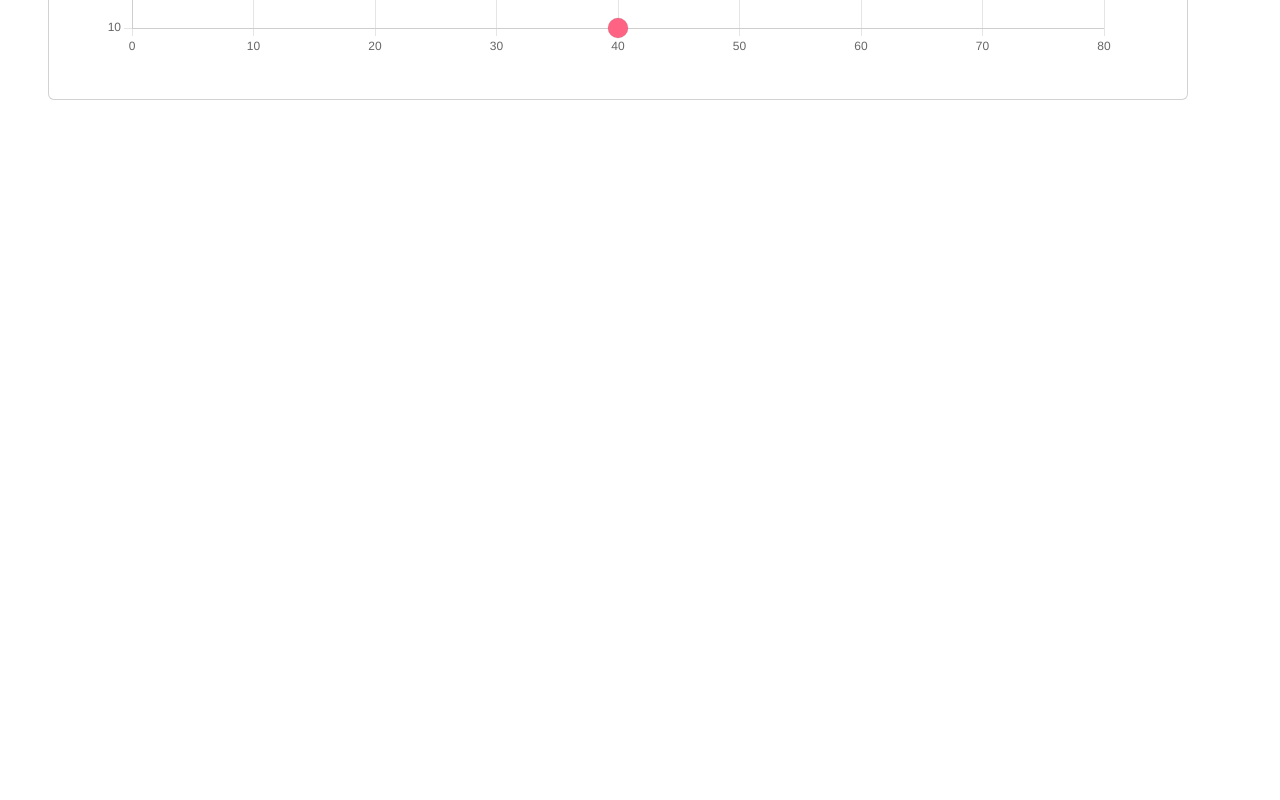
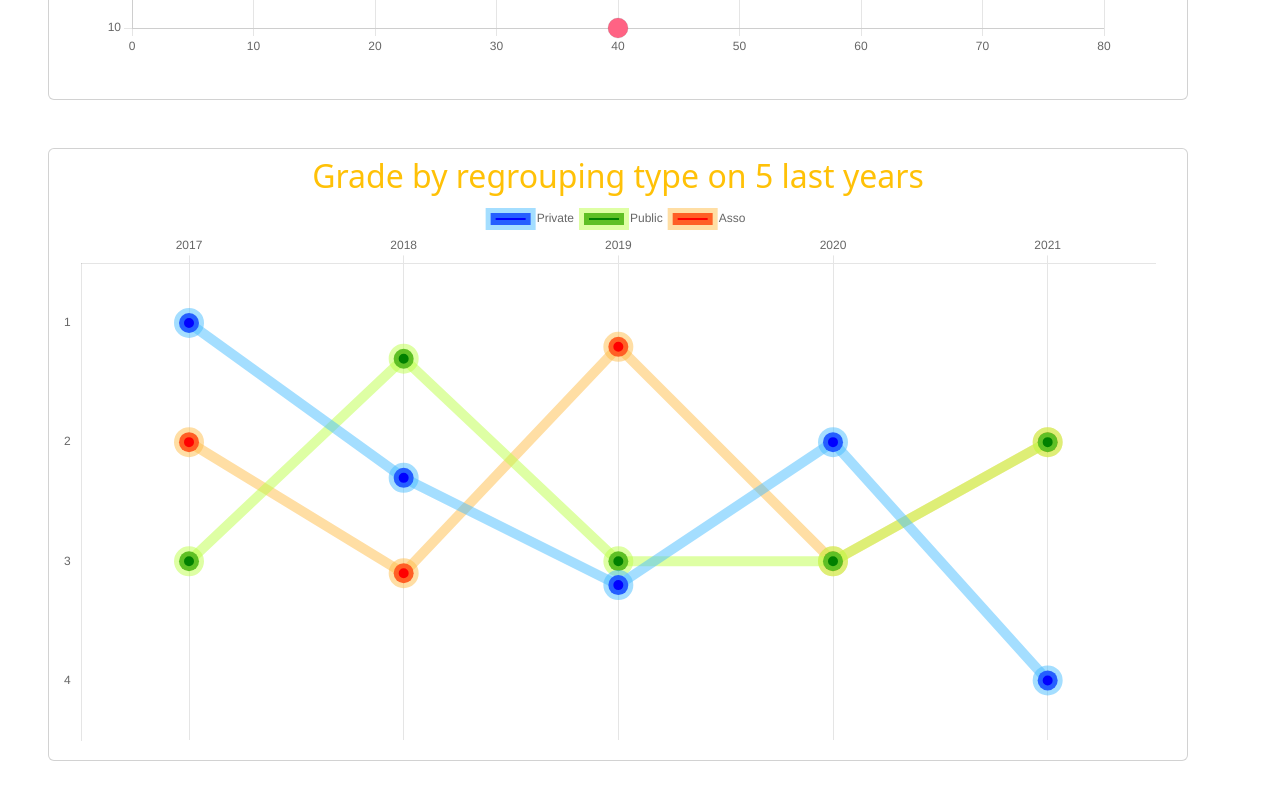
Before and after one commit to cyril-vassallo/tt-app-angular, an Angular app: page /my-charts in a window 1280 px wide. Shown: the part 1223-2023 px from the top of the page. Before the commit the page ends 1371 px from the top, so only its background shows below. Built offline with nearby package versions, Linux system fonts and the light colour scheme.

Commit message:
create reversed line chart

```diff
--- a/src/app/modules/charts/layout/charts.component.html
+++ b/src/app/modules/charts/layout/charts.component.html
@@ -20,4 +20,16 @@
       [datasets]="bubbleChart.datasets"
     ></app-chart>
   </div>
+
+
+  <div>
+    <app-chart
+      [id]="reversedMultiLineChart.id"
+      [title]="reversedMultiLineChart.title"
+      [type]="reversedMultiLineChart.type"
+      [options]="reversedMultiLineChart.options"
+      [labels]="reversedMultiLineChart.labels"
+      [datasets]="reversedMultiLineChart.datasets"
+    ></app-chart>
+  </div>
 </main>
--- a/src/app/modules/charts/layout/charts.component.ts
+++ b/src/app/modules/charts/layout/charts.component.ts
@@ -7,12 +7,11 @@ import { ChartInterface } from '../../../shared/interfaces/interfaces';
   styleUrls: ['./charts.component.scss'],
 })
 export class ChartsComponent implements OnInit {
-
   public barChart: any;
   public bubbleChart: any;
+  public reversedMultiLineChart: any;
 
-  constructor(
-  ) {}
+  constructor() {}
 
   // ----- Component lifecycle methods ----- //
 
@@ -58,48 +57,133 @@ export class ChartsComponent implements OnInit {
       ],
     };
 
-
     this.bubbleChart = {
       id: 'bubble-bar',
       title: 'Bubble Chart',
       type: 'bubble',
       options: {},
-      datasets: [{
+      datasets: [
+        {
           label: 'First Dataset',
-        data: [{
+          data: [
+            {
               x: 20,
               y: 30,
-          r: 15
-        }, {
+              r: 15,
+            },
+            {
               x: 40,
               y: 10,
-          r: 10
-        },{
+              r: 10,
+            },
+            {
               x: 12,
               y: 25,
-          r: 50
-        }],
-        backgroundColor: 'rgb(255, 99, 132)'
+              r: 50,
+            },
+          ],
+          backgroundColor: 'rgb(255, 99, 132)',
         },
         {
           label: 'Second Dataset',
-        data: [{
+          data: [
+            {
               x: 5,
               y: 14,
-          r: 25
-        }, {
+              r: 25,
+            },
+            {
               x: 46,
               y: 20,
-          r: 70
-        },{
+              r: 70,
+            },
+            {
               x: 72,
               y: 32,
-          r: 12
-        }],
-        backgroundColor: 'rgb(99, 255, 132)'
-      }],
+              r: 12,
+            },
+          ],
+          backgroundColor: 'rgb(99, 255, 132)',
+        },
+      ],
     };
 
-
+    // Todo - ajouter le plugins annotation
+    this.reversedMultiLineChart = {
+      id: 'reversed-line',
+      title: 'Grade by regrouping type on 5 last years',
+      type: 'line',
+      options: {
+        plugins: {
+          autocolors: false,
+          annotation: {
+            annotations: {
+              box1: {
+                drawTime: 'beforeDatasetDraw',
+                type: 'box',
+                xMin: 1,
+                xMax: 2,
+                yMin: 1,
+                yMax: 4,
+                backgroundColor: 'rgba(255,88,118,0.5)',
+                borderColor: 'transparent',
+              },
+            },
+          },
+        },
+        scales: {
+          x: {
+            position: 'top',
+            offset: true,
+          },
+          y: {
+            reverse: true,
+            beginAtZero: false,
+            min: 1,
+            max: 4,
+            offset: true,
+            ticks: {
+              precision: 0,
+            },
+            grid: {
+              display: false,
+            },
+          },
+        },
+      },
+      labels: ['2017', '2018', '2019', '2020', '2021'],
+      datasets: [
+        {
+          label: 'Private',
+          data: [1, 2.3, 3.2, 2, 4],
+          fill: false,
+          borderColor: 'rgba(75, 190, 255, 0.5)',
+          backgroundColor: 'blue',
+          borderWidth: 10,
+          radius: 10,
+          tension: 0,
+        },
+        {
+          label: 'Public',
+          data: [3, 1.3, 3, 3, 2],
+          fill: false,
+          borderColor: 'rgba(190, 255, 75, 0.5)',
+          backgroundColor: 'green',
+          radius: 10,
+          borderWidth: 10,
+          tension: 0,
+        },
+        {
+          label: 'Asso',
+          data: [2, 3.1, 1.2, 3, 2],
+          fill: false,
+          borderColor: 'rgba(255, 190, 75, 0.5)',
+          backgroundColor: 'red',
+          radius: 10,
+          borderWidth: 10,
+          tension: 0,
+        },
+      ],
+    };
   }
 }
```
Also changed, not shown: 1 other file (tests, documents, lock files or other folders). Lines whose indentation alone changed are shown as unchanged.
